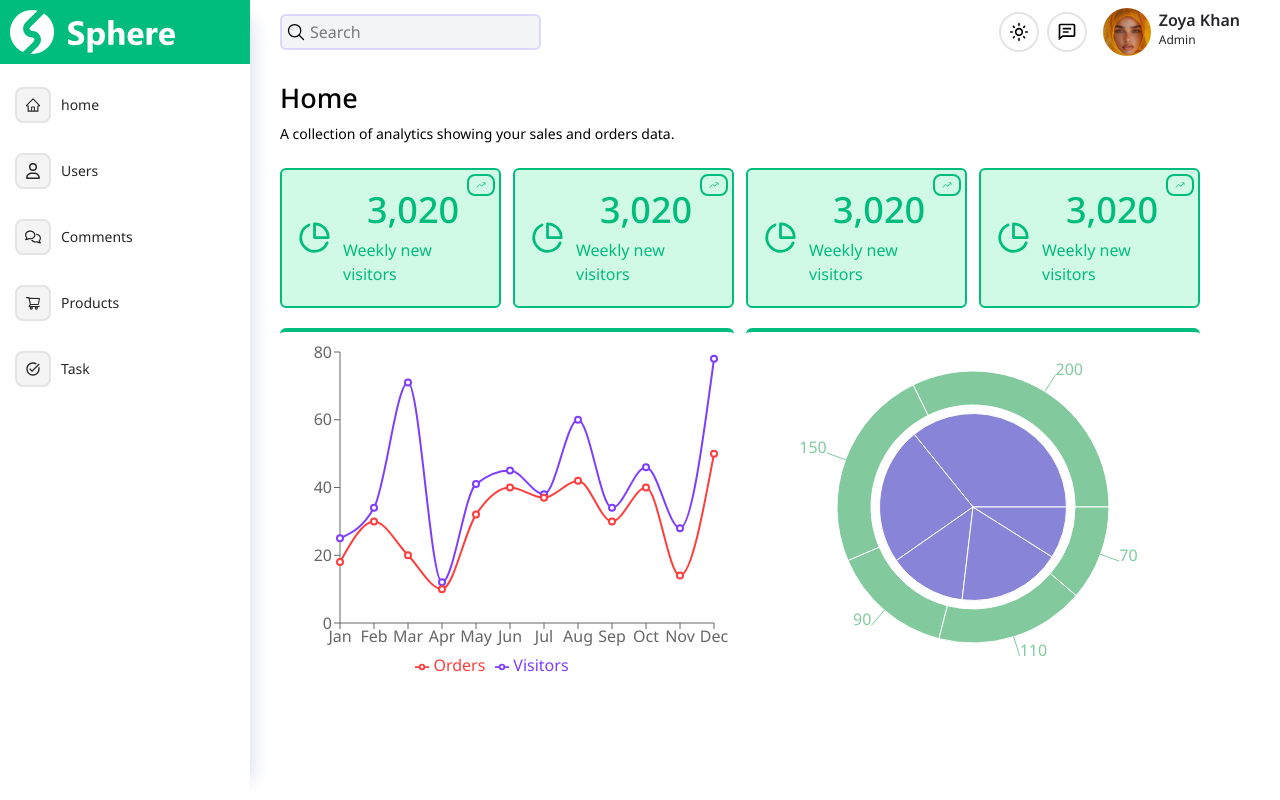
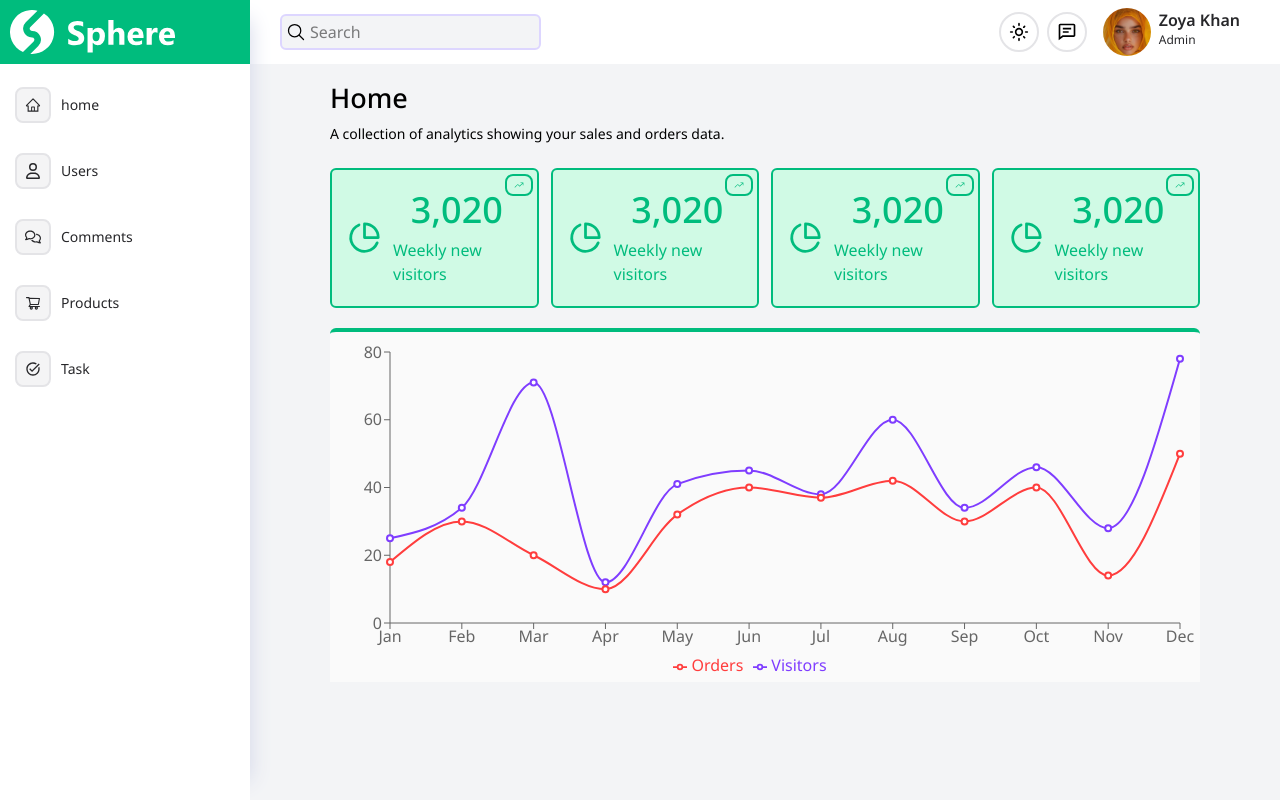
Before and after one commit to hossein1075/dashbord-admin, a React (Vite) app: page / in a window 1280 px wide. Built offline with nearby package versions, Linux system fonts and the light colour scheme.

Commit message:
add API document

```diff
--- a/src/App.jsx
+++ b/src/App.jsx
@@ -11,19 +11,15 @@ let route = useRoutes(routes)
 const [open, setOpen] = useState(false)
 
   return (
-    <>
-    <TemplateContextApi.Provider value={{open, setOpen}}>
-    <div className='flex'>
-    <SideBar/>
-    <div className='flex-1 lg:ml-50'>
-    <Header/>
-    <div className='lg:p-20 p-5 pt-20 dark:bg-zinc-700'>
-      {route}
-    </div>
-    </div>
-    </div>
+    <TemplateContextApi.Provider value={{ open, setOpen }}>
+      <div className='flex min-h-screen bg-gray-100 dark:bg-zinc-700'>
+        <SideBar />
+        <div className='flex-1 flex flex-col min-h-screen'>
+          <Header />
+          <main className='flex-1 w-full p-5 lg:p-20 pt-20'>{route}</main>
+        </div>
+      </div>
     </TemplateContextApi.Provider>
-    </>
   )
 }
 
--- a/src/Components/Charts/Charts.jsx
+++ b/src/Components/Charts/Charts.jsx
@@ -1,5 +1,5 @@
 import React from 'react'
-import { ResponsiveContainer, Legend, Line, LineChart, Tooltip, XAxis, YAxis, PieChart, Pie } from 'recharts';
+import { ResponsiveContainer, Legend, Line, LineChart, Tooltip, XAxis, YAxis,} from 'recharts';
 
 const data = [
     {
@@ -63,25 +63,11 @@ const data = [
         Orders: 50
     },
 ];
-const data01 = [
-    { name: 'Buy - Mobile', value: 120 },
-    { name: 'Buy - Laptop', value: 80 },
-    { name: 'Buy - Headphones', value: 45 },
-    { name: 'Buy - Monitor', value: 60 },
-    { name: 'Buy - Keyboard', value: 30 },
-];
 
-const data02 = [
-    { name: 'Sell - Mobile', value: 200 },
-    { name: 'Sell - Laptop', value: 150 },
-    { name: 'Sell - Headphones', value: 90 },
-    { name: 'Sell - Monitor', value: 110 },
-    { name: 'Sell - Keyboard', value: 70 },
-];
 function Charts() {
     return (
-        <div className='grid grid-cols-1 sm:grid-cols-2 gap-3 overflow-x-hidden'>
-            <div className='border-t-4 border-solid border-emerald-500 rounded-t-md'>
+
+            <div className='border-t-4 border-solid border-emerald-500 rounded-t-md bg-zinc-50'>
                 <div className="chart-box">
                     <ResponsiveContainer width="100%" height={350}>
                         <LineChart data={data} margin={{ top: 20, right: 20, bottom: 5, left: 0 }}>
@@ -95,38 +81,7 @@ function Charts() {
                     </ResponsiveContainer>
                 </div>
             </div>
-            <div className='border-t-4 border-solid border-emerald-500 rounded-t-md'>
-                <div className="chart-box">
-                    <ResponsiveContainer width="100%" height={350}>
-                        <PieChart>
-                            <Pie
-                                data={data01}
-                                dataKey="value"
-                                cx="50%"
-                                cy="50%"
-                                outerRadius="55%"
-                                fill="#8884d8"
-                            />
 
-                            <Pie
-                                data={data02}
-                                dataKey="value"
-                                cx="50%"
-                                cy="50%"
-                                innerRadius="60%"
-                                outerRadius="80%"
-                                fill="#82ca9d"
-                                label
-                            />
-
-                            <Tooltip />
-                        </PieChart>
-                    </ResponsiveContainer>
-
-                </div>
-
-            </div>
-        </div>
     )
 }
 
--- a/src/Components/SideBar/SideBar.jsx
+++ b/src/Components/SideBar/SideBar.jsx
@@ -28,12 +28,16 @@ function SideBar() {
   // <div class="transition-[left_0.3s_ease,width_0.3s_ease] ..."></div>
 
   return (
-        <nav className={`w-62.5 h-screen fixed lg:left-0  bg-white shadow-[20px_0_20px_-20px_#d3d7e9] z-40 dark:bg-zinc-700 `} style={{ transform: isDesktop ? 'translateX(0) scale(1)' : ContextData.open ? 'translateX(0) scale(1)' : 'translateX(-260px) scale(0.95)' ,  opacity:
-      isDesktop
-        ? 1
-        : ContextData.open
-        ? 1
-        : 0,  transition: 'transform 0.6s cubic-bezier(0.22,1,0.36,1), opacity 0.4s ease-in-out',}}>
+        <nav className={`w-62.5 h-screen  bg-white shadow-[20px_0_20px_-20px_#d3d7e9] z-40 dark:bg-zinc-700 ${isDesktop ? 'w-[250px] h-screen flex-shrink-0' : 'w-[250px] h-screen absolute z-50'}`}
+        style={{
+    transform: isDesktop
+      ? 'translateX(0) scale(1)'
+      : ContextData.open
+      ? 'translateX(0) scale(1)'
+      : 'translateX(-260px) scale(0.95)',
+    opacity: isDesktop ? 1 : ContextData.open ? 1 : 0,
+    transition: 'transform 0.6s cubic-bezier(0.22,1,0.36,1), opacity 0.4s ease-in-out',
+  }}>
     <div className='bg-emerald-500 p-2.5 mb-4 transition-all duration-500 ease-in-out'>
         <img src="/images/sidebar/logo.svg" className='h-11' alt="logo" />
       </div>
--- a/src/index.css
+++ b/src/index.css
@@ -58,7 +58,7 @@
     body {
         font-family: var(--font-Noto-Regular), sans-serif;
         font-weight: 400;
-        display: flex;
+        display: contents;
     }
 }
 
```
Also changed, not shown: src/APIddoc.txt (added).
